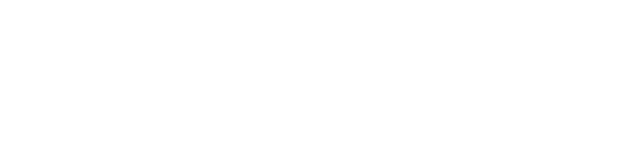
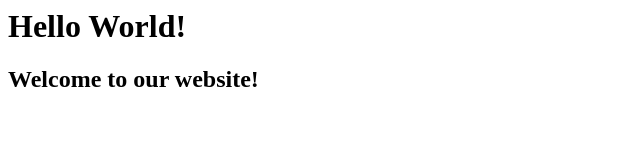
Before and after one commit to maryannvaz/mixandmatch, a plain HTML site: page index.html in a window 1280 px wide. Shown: the whole page, without its empty margins (0-640 px from the left). Drawn offline with Linux system fonts and the light colour scheme.

Commit message:
Update index.html

```diff
--- a/index.html
+++ b/index.html
@@ -1,2 +1,8 @@
 <html>
+    <head>
+        <h1>Hello World!</h1>
+    </head>
+    <body>
+        <h2>Welcome to our website!</h2>
+    </body>
 </html>
```
